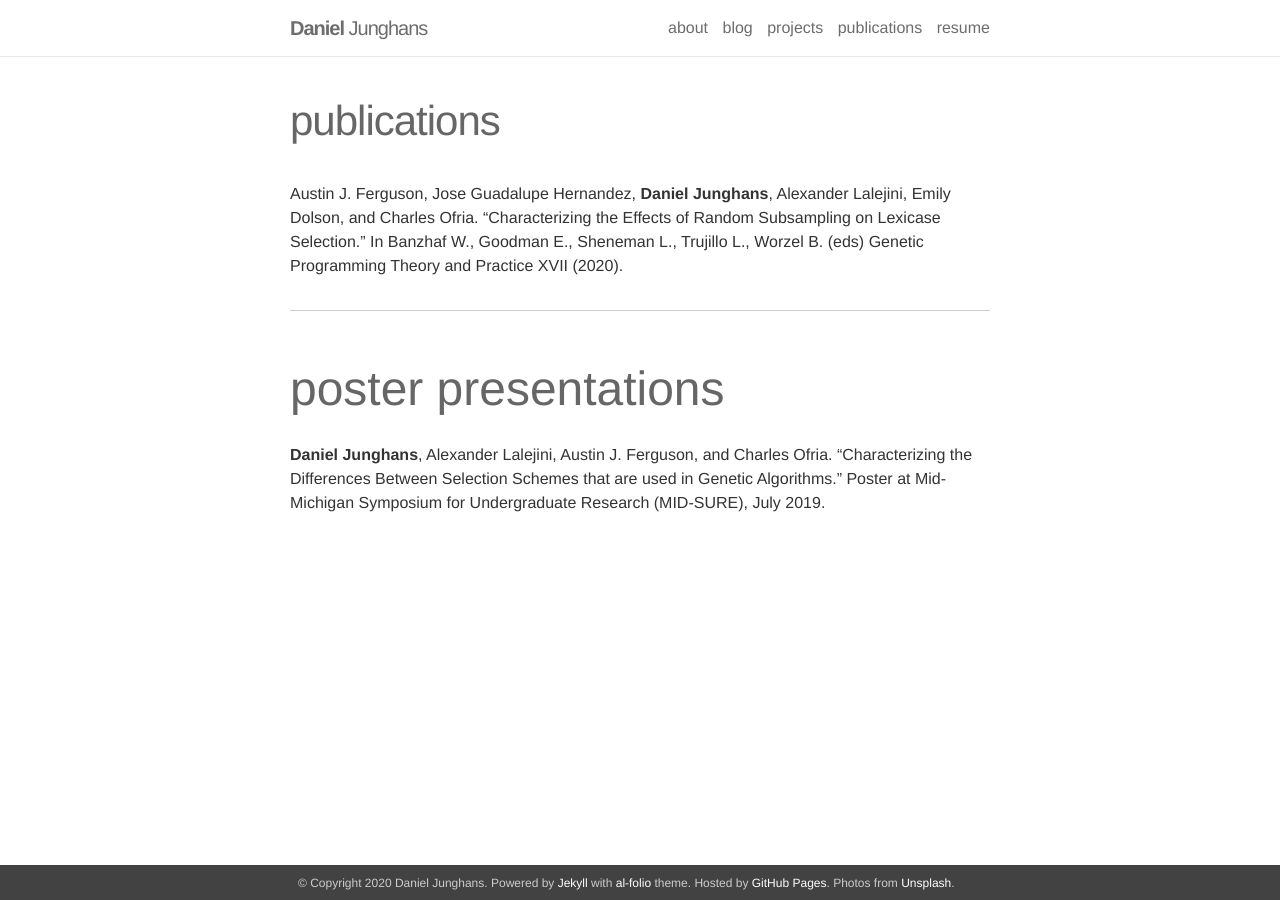
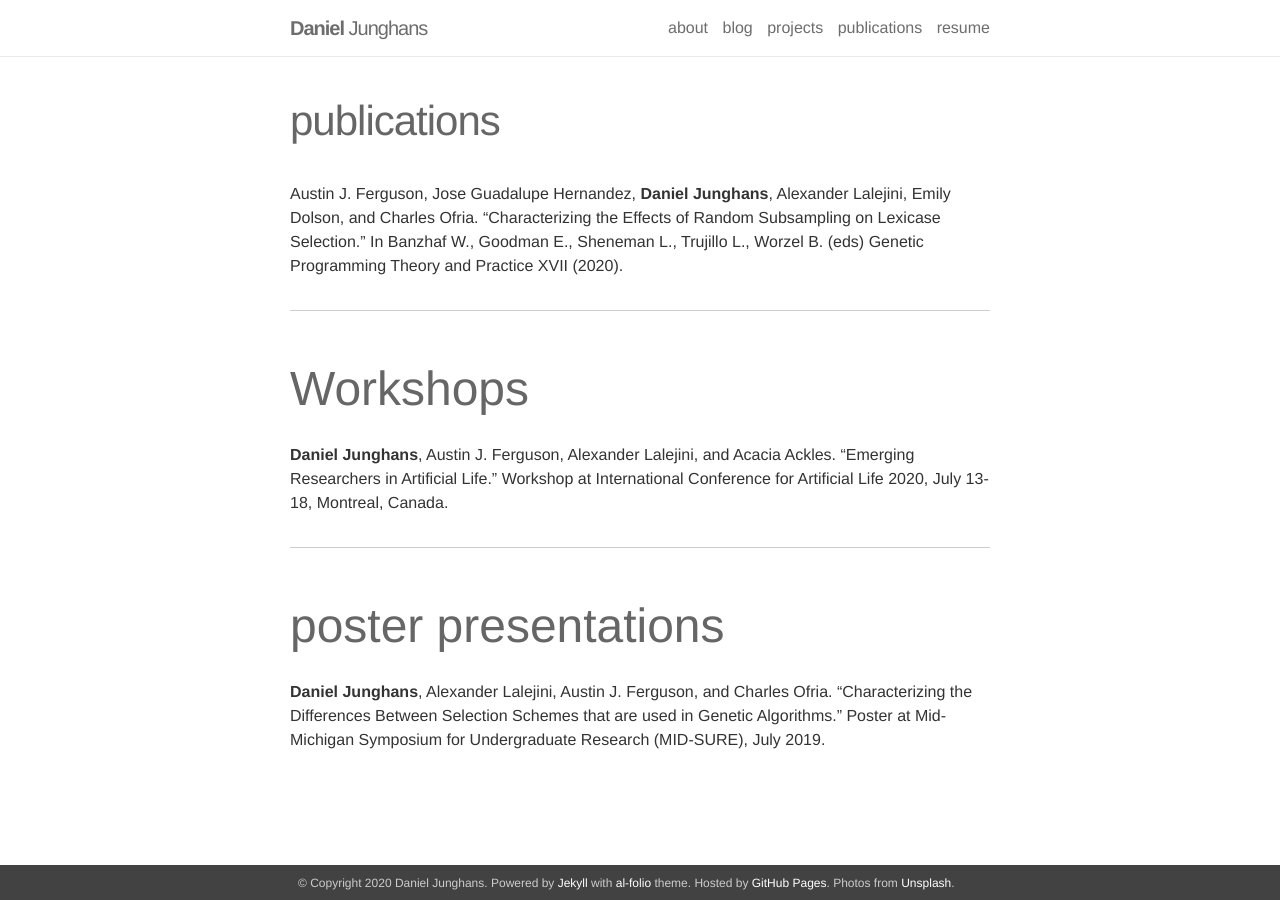
Before and after one commit to DanielJunghans/danieljunghans.github.io, a Jekyll site: the page built from _pages/publications.md, in a window 1280 px wide. Built offline with Jekyll 4.4.1, drawn with Linux system fonts in a browser that asks for light colours; nearby versions of some CDN libraries.

Commit message:
workshop update

```diff
--- a/_pages/publications.md
+++ b/_pages/publications.md
@@ -7,7 +7,11 @@ years: [2020]
 Austin J. Ferguson, Jose Guadalupe Hernandez, **Daniel Junghans**, Alexander Lalejini, Emily Dolson, and Charles Ofria. “Characterizing the Effects of Random Subsampling on Lexicase Selection.” In Banzhaf W., Goodman E., Sheneman L., Trujillo L., Worzel B. (eds) Genetic Programming Theory and Practice XVII (2020).
 
 ---
+# Workshops
 
+**Daniel Junghans**, Austin J. Ferguson, Alexander Lalejini, and Acacia Ackles. “Emerging Researchers in Artificial Life.” Workshop at International Conference for Artificial Life 2020, July 13-18, Montreal, Canada.
+
+---
 # poster presentations
 
 **Daniel Junghans**, Alexander Lalejini, Austin J. Ferguson, and Charles Ofria. “Characterizing the Differences Between Selection Schemes that are used in Genetic Algorithms.” Poster at Mid-Michigan Symposium for Undergraduate Research (MID-SURE), July 2019.
```
Also changed, not shown: _pages/resume.md (+2 -2 lines).
